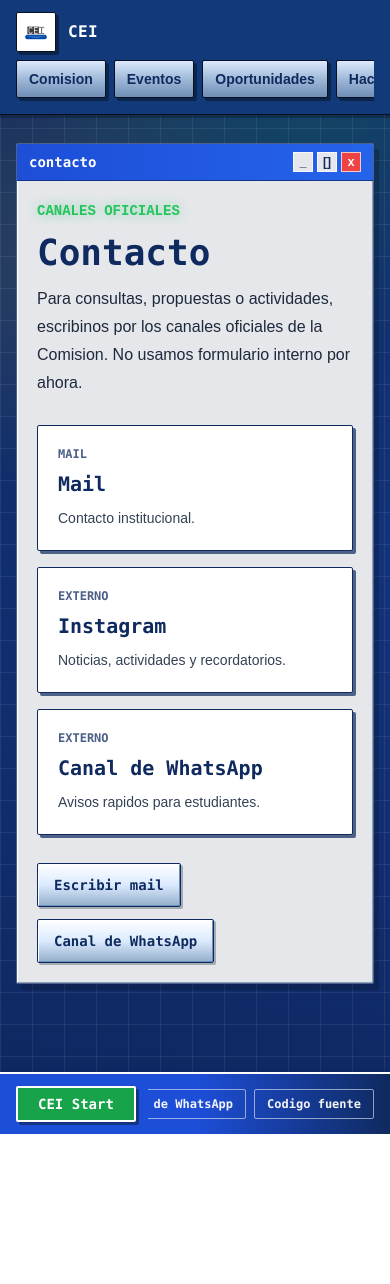
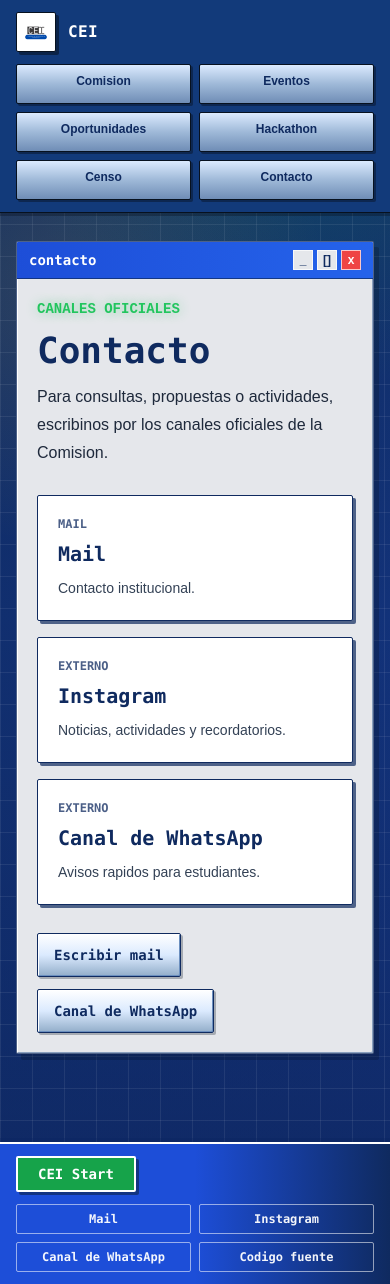
Before and after one commit to AnaPaulaMach/cei-web, a Next.js app: page /contacto in a window 390 px wide. Before the commit the page ends 1134 px from the top, so only its background shows below. Built offline with nearby package versions, Linux system fonts and the light colour scheme; no server answers.

Commit message:
Mejora navegacion mobile y contacto

```diff
--- a/app/contacto/page.tsx
+++ b/app/contacto/page.tsx
@@ -20,8 +20,7 @@ export default function ContactoPage() {
             <p className="terminal-text text-sm font-bold uppercase">canales oficiales</p>
             <h1 className="font-mono text-4xl font-black text-cei-shadow">Contacto</h1>
             <p className="max-w-2xl leading-7 text-slate-800">
-              Para consultas, propuestas o actividades, escribinos por los canales oficiales de la Comision. No usamos
-              formulario interno por ahora.
+              Para consultas, propuestas o actividades, escribinos por los canales oficiales de la Comision.
             </p>
           </div>
 
--- a/components/cei-os/Taskbar.tsx
+++ b/components/cei-os/Taskbar.tsx
@@ -6,18 +6,18 @@ export function Taskbar() {
 
   return (
     <div className="border-t-2 border-white bg-gradient-to-r from-cei-blue via-blue-700 to-cei-shadow px-4 py-3 text-white shadow-[0_-4px_0_rgba(9,36,95,0.35)]">
-      <div className="mx-auto flex max-w-7xl flex-wrap items-center justify-between gap-3">
-        <Link className="rounded-sm border-2 border-white bg-green-600 px-5 py-1.5 font-mono text-sm font-black shadow-pixel" href="/">
+      <div className="mx-auto grid max-w-7xl gap-3 lg:grid-cols-[auto_1fr_auto] lg:items-center">
+        <Link className="w-fit rounded-sm border-2 border-white bg-green-600 px-5 py-1.5 font-mono text-sm font-black shadow-pixel" href="/">
           CEI Start
         </Link>
         <p className="hidden font-mono text-xs lg:block">CEI - comunidad informatica online</p>
-        <div className="flex flex-1 justify-end gap-2 overflow-x-auto font-mono text-xs font-black">
+        <div className="grid grid-cols-2 gap-2 font-mono text-xs font-black sm:grid-cols-4 lg:flex lg:justify-end">
           {taskbarLinks.map((link) => {
             const isExternal = link.href.startsWith("http");
 
             return (
               <a
-                className="shrink-0 rounded-sm border border-white/55 px-3 py-1.5 text-white/95 underline-offset-4 hover:bg-white/10 hover:underline"
+                className="rounded-sm border border-white/55 px-2 py-1.5 text-center text-white/95 underline-offset-4 hover:bg-white/10 hover:underline lg:shrink-0 lg:px-3"
                 href={link.href}
                 key={link.label}
                 rel={isExternal ? "noopener noreferrer" : undefined}
--- a/components/layout/Navbar.tsx
+++ b/components/layout/Navbar.tsx
@@ -5,7 +5,7 @@ import { navLinks } from "@/data/commission";
 export function Navbar() {
   return (
     <header className="relative z-40 border-b border-[#07111f] bg-[#123a7a] text-white shadow-[0_3px_0_rgba(7,17,31,0.35)]">
-      <nav className="mx-auto flex max-w-7xl flex-col gap-2 px-4 py-3 lg:flex-row lg:items-center lg:justify-between">
+      <nav className="mx-auto flex max-w-7xl flex-col gap-3 px-4 py-3 lg:flex-row lg:items-center lg:justify-between">
         <Link className="flex w-fit items-center gap-3 font-mono font-black text-white" href="/">
           <span className="grid h-10 w-10 place-items-center rounded-sm border border-[#07111f] bg-white shadow-[3px_3px_0_rgba(7,17,31,0.55)]">
             <Image
@@ -18,10 +18,10 @@ export function Navbar() {
           </span>
           <span className="tracking-wide">CEI</span>
         </Link>
-        <div className="flex gap-2 overflow-x-auto pb-1 lg:items-center lg:overflow-visible lg:pb-0">
+        <div className="grid grid-cols-2 gap-2 sm:grid-cols-3 lg:flex lg:items-center lg:overflow-visible">
           {navLinks.map((link) => (
             <Link
-              className="shrink-0 rounded-sm border border-[#07111f] bg-gradient-to-b from-[#dbeafe] via-[#9fb9d8] to-[#6f8db6] px-3 py-2 text-sm font-black text-cei-shadow shadow-[3px_3px_0_rgba(7,17,31,0.5)] transition hover:-translate-y-0.5 hover:brightness-110 focus-visible:brightness-110"
+              className="min-h-10 rounded-sm border border-[#07111f] bg-gradient-to-b from-[#dbeafe] via-[#9fb9d8] to-[#6f8db6] px-2.5 py-2 text-center text-xs font-black text-cei-shadow shadow-[2px_2px_0_rgba(7,17,31,0.45)] transition hover:-translate-y-0.5 hover:brightness-110 focus-visible:brightness-110 sm:text-sm lg:shrink-0 lg:px-3"
               href={link.href}
               key={link.href}
             >
```
